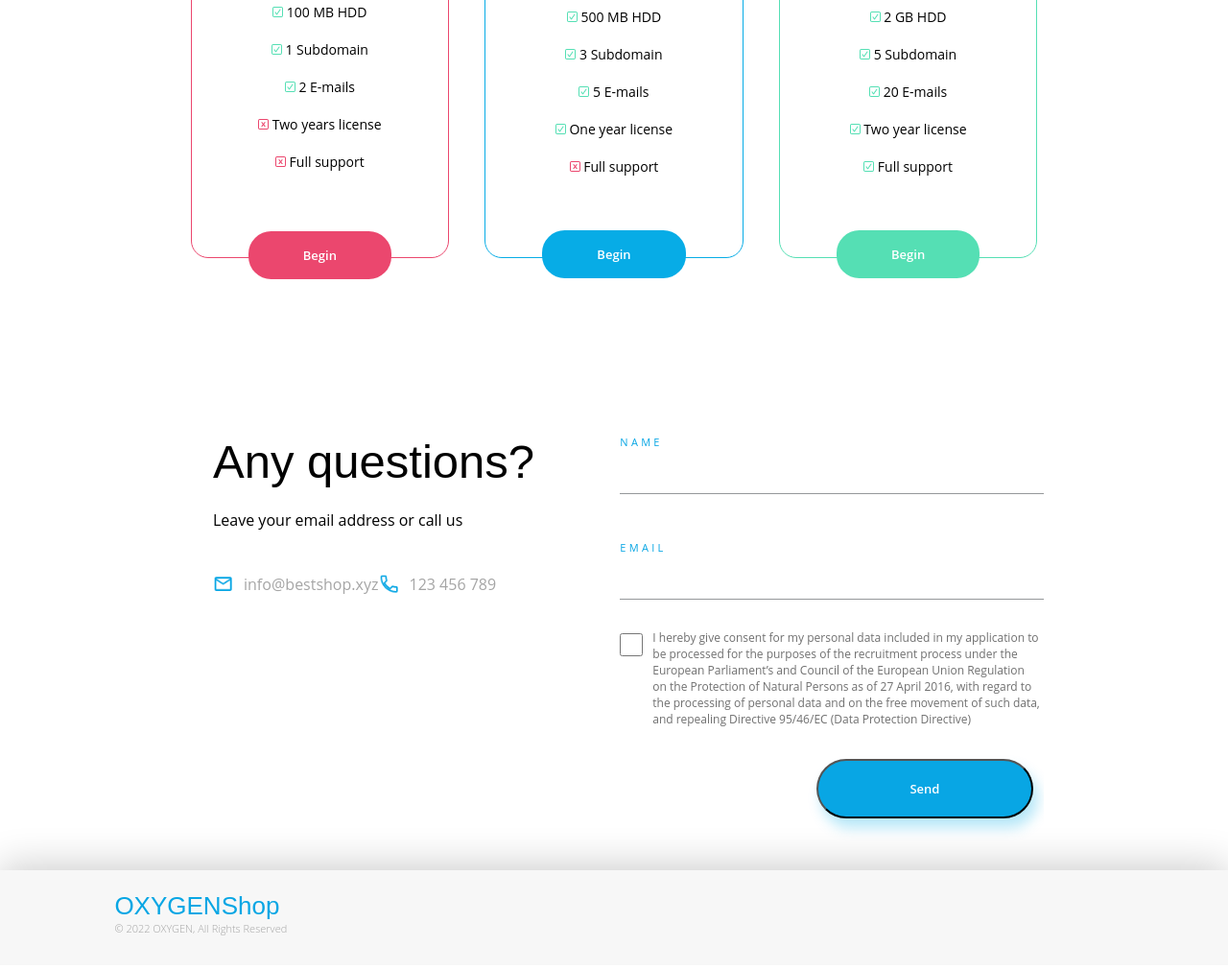
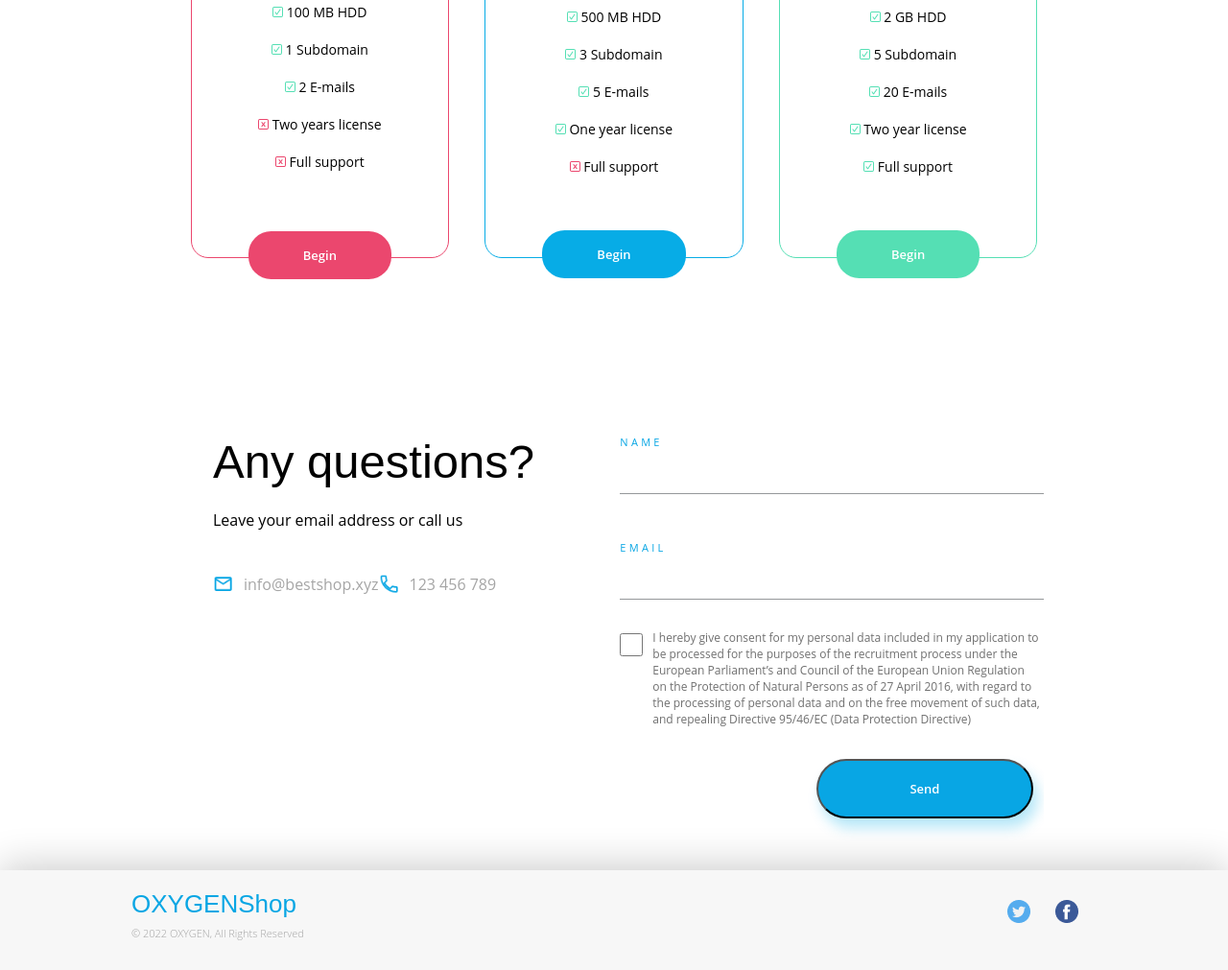
Before and after one commit to diegomompo7/Proyecto1_OxygenShop, a website: page index.html in a window 1280 px wide. Shown: the part 3228-4239 px from the top of the page at 96% size. Drawn offline with Linux system fonts and the light colour scheme; a web font is replaced by a local one.

Commit message:
Fix Footer OxygenShop

```diff
--- a/styles/components/_footer.scss
+++ b/styles/components/_footer.scss
@@ -12,9 +12,6 @@
 
 
     &__text{
-        @include desktop(){
-            @include position(relative, null, null, null, 8%);
-        }
 
         &--title{
             @include fontFamily($first-font, "Arial", sans-serif);
@@ -22,12 +19,22 @@
             color: $first-color;
             padding-left: 0.654em;
             padding-top: 1.375rem;
+
+            @include desktop(){
+                padding-left: 5.269em;
+                padding-top: 0.769em;
+                padding-bottom: 0.269em;
+            }
         }
         &--description{
             @include fontFamily($second-font, "Arial", sans-serif);
             @include fontSize(0.6875rem, 300);
             padding-left: 1.545em;
             color: $eighth-color;
+
+            @include desktop(){
+                padding-left: 12.455em;
+            }
         }
     }
 
@@ -37,7 +44,8 @@
         text-align: right;
         padding-right: 0.385em;
         @include desktop(){
-            @include position(relative, null, null, 2.1875rem, 65.7%);
+            @include position(relative, null, null, 1.615em, null);
+            padding-right: 5.231em;
         }
         & img{
             @include size(0.923em, null);
```
Also changed, not shown: styles/style.css, 1 other file.
